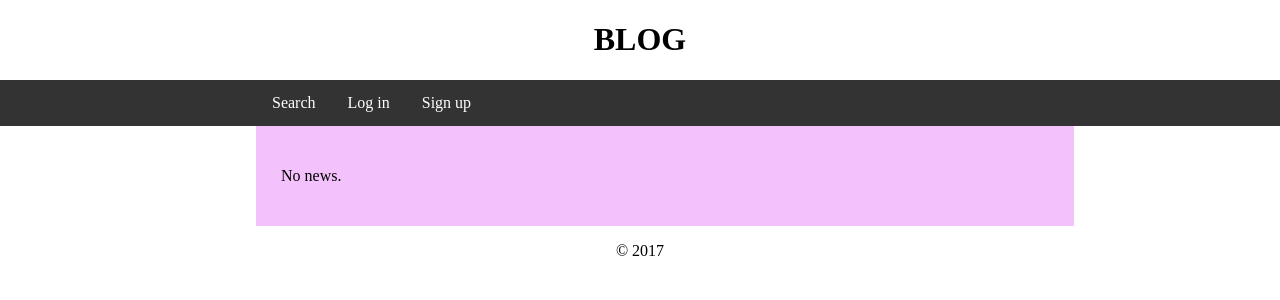
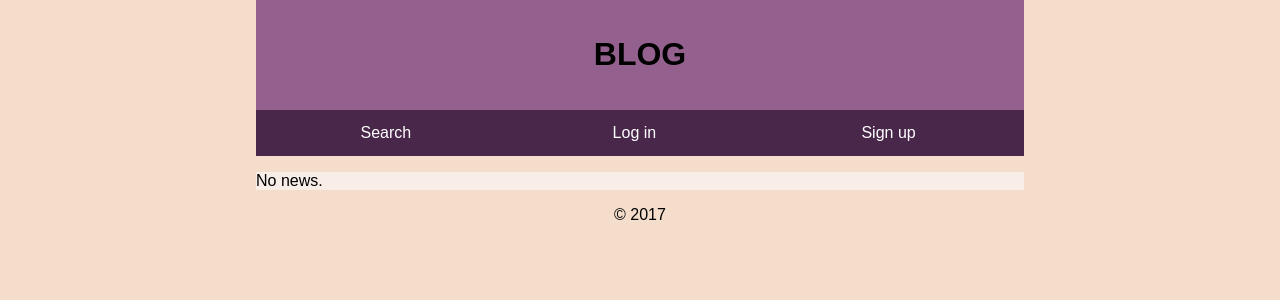
Before and after one commit to amm-poiais/laktionova_tsaplina, a Django app: page / in a window 1280 px wide. Shown: the top 300 px of the page. Run offline with Django 3.2, Linux system fonts and the light colour scheme; data that the repository does not hold is empty.

Commit message:
Fixed design of pages

```diff
--- a/templates/base.html
+++ b/templates/base.html
@@ -6,29 +6,39 @@
     <style type="text/css">
         body{
             margin:0;
+            background-color: #f4decb;
+            font: 100% Arial, sans-serif;
+        }
+        header{
+            background-color: #94618e;
+            padding: 15px 0;
+            margin-left:20%;
+            margin-right:20%;
         }
         .main_column{
-            background-color: #f3c1fb;
             width:60%;
-            margin-left:20%;
-            margin-right:20%;
-            padding:25px;
+            padding-left:20%;
+            padding-right:20%;
             word-wrap: break-word;
         }
         .menu{
-            background-color: #333333;
-            padding-left:20%;
-            padding-right:20%;
+
+            background-color: #49274a;
+            margin-left:20%;
+            margin-right:20%;
         }
         .menu ul {
             list-style-type: none;
             margin: 0;
             padding: 0;
             overflow: hidden;
-            background-color: #333333;
+            background-color: #49274a;
+            display: table;
+            text-align: center;
+            width: 100%;
         }
         .menu li {
-            float: left;
+            display: table-cell;
         }
         .menu li a {
             display: block;
@@ -49,6 +59,41 @@
             margin-left: 20%;
             margin-right: 20%;
             text-align:center;
+        }
+
+        #news{
+            background-color: #f8eee7;
+
+        }
+        .news {
+            display: block;
+            padding: 20px 50px;
+            /*border: 2px dotted black;*/
+        }
+
+        .btn {
+            display: inline-block;
+            padding: 10px;
+            background-color: #b56357;
+            border-radius: 5px;
+        }
+
+        .title{
+            font-weight: bold;
+            font-size: 30px;
+        }
+        .pub_data{
+            font-style: italic;
+        }
+        .content{
+        }
+        .pic{
+            max-width: 150px;
+            float: left;
+            margin-right: 20px;
+        }
+        .text{
+            margin: 25px 50px 50px 25px;
         }
     </style>
 </head>
--- a/templates/main.html
+++ b/templates/main.html
@@ -1,18 +1,21 @@
 {% extends 'base.html' %}
+
 {% block title %}Blog{% endblock %}
 
 {% block main_column %}
-    <div id="news">
+    <div id='news'>
         {% for post in news %}
-            <div class="news">
-                <h2>{{post.title}}</h2>
-                <p>{{post.text}}</p>
-                {% if post.attachment %}
-                    <img src="{{ post.attachment.url }}" width="300" alt="{{ post.title }}" />
-                {% endif %}
-                <p>Posted on {{post.timestamp}} by {{ post.user.username }}</p>
+            <div class='news'>
+                <div class='title'>{{post.title}}</div>
+                <p class='pub_data'>Posted on {{post.timestamp}} by <b>{{ post.user.username }}</b></p>
+                <div class="content">
+                    {% if post.attachment %}
+                        <img src="{{ post.attachment.url }}" alt="{{ post.title }}" class='pic'/>
+                    {% endif %}
+                    <div class="text">{{post.text}}</div>
+                </div>
                 {% empty %}
-                <p>No news.</p>
+                <p id='some'>No news.</p>
             </div>
         {% endfor %}
     </div>
--- a/templates/moderate.html
+++ b/templates/moderate.html
@@ -10,7 +10,7 @@
                     <img src="{{ post.attachment.url }}" width="300" alt="{{ post.title }}" />
                 {% endif %}
                 <p>Posted on {{post.timestamp}} by {{ post.user.username }}</p>
-                    <b><a href="/moderate_news?news_id={{post.id}}">MODERATE</a></b>
+                <b><a class='btn' href="/moderate_news?news_id={{post.id}}">MODERATE</a></b>
                 {% empty %}
                 <p>No news in pending.</p>
             </div>
```
Lines whose indentation alone changed are shown as unchanged.
